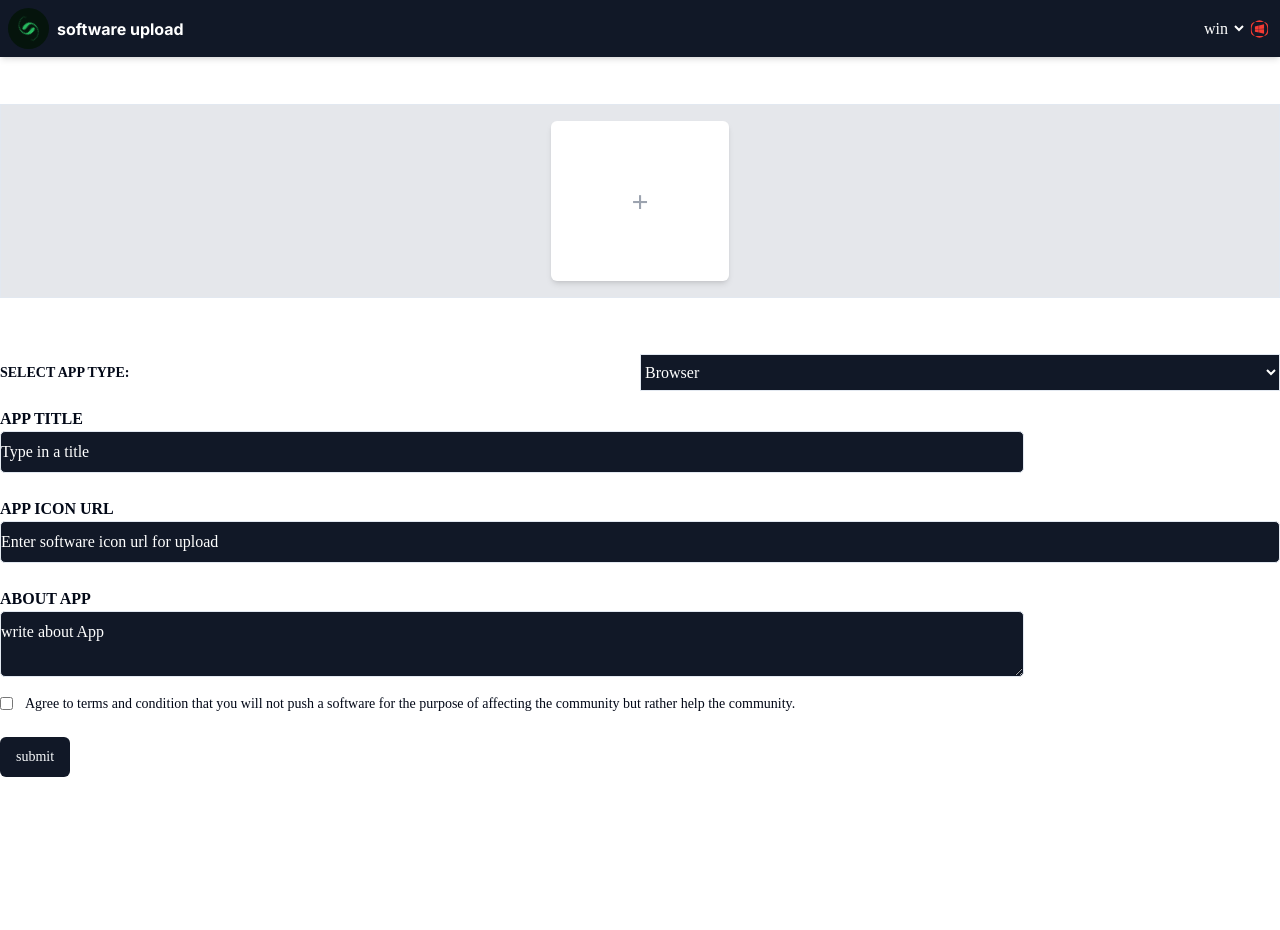
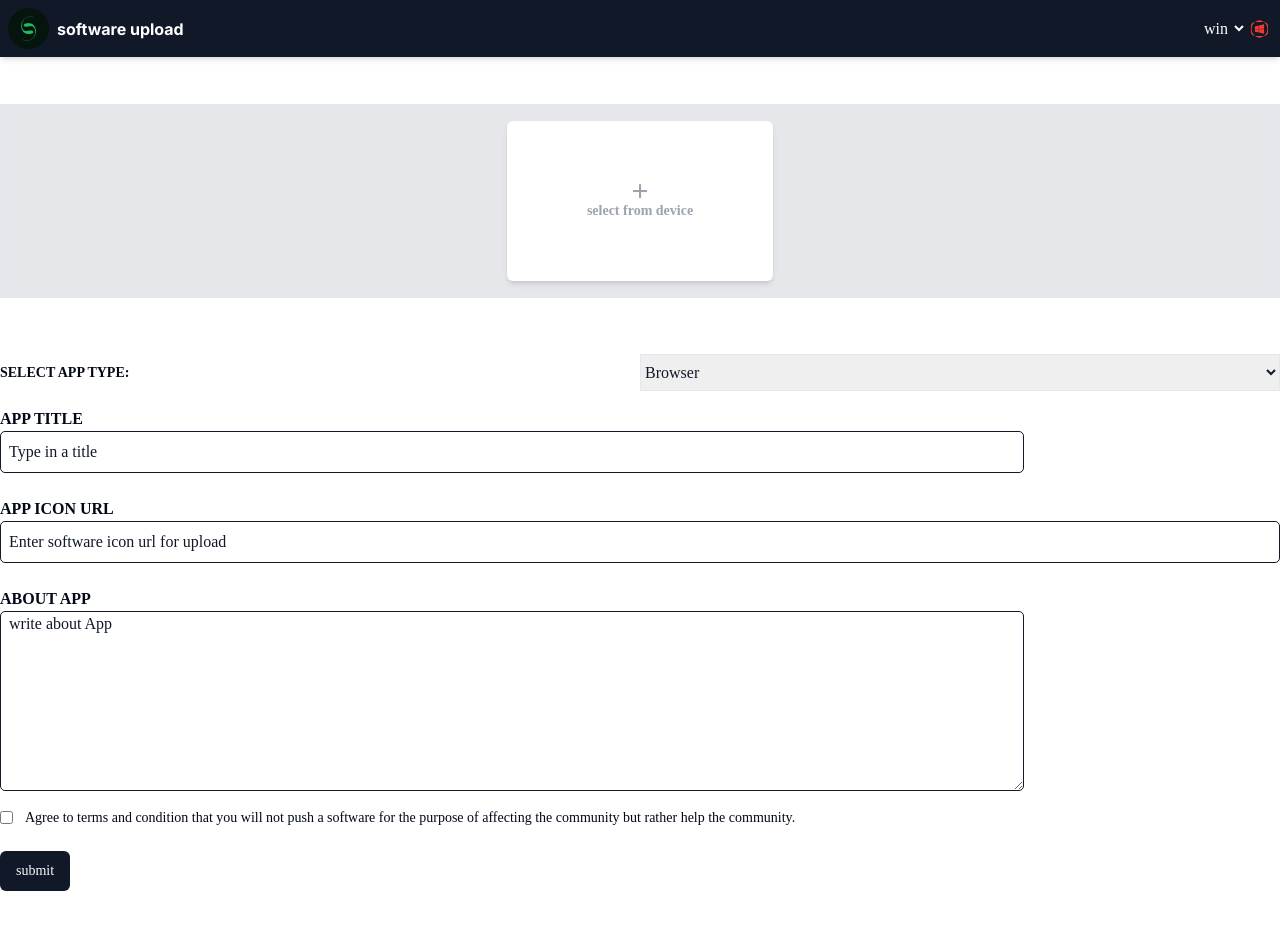
Before and after one commit to hcoretech/software_city, a Next.js app: page /Home in a window 1280 px wide. Shown: the top 930 px of the page. Before the commit the page ends 841 px from the top, so only its background shows below. Built offline with nearby package versions, Linux system fonts and the light colour scheme.

Commit message:
added some css for the create page

```diff
--- a/components/create.tsx
+++ b/components/create.tsx
@@ -92,10 +92,19 @@ export default function Create ()  {
                </h1> */}
              </div>
              <div className=" ">
-                <div  className=" flex justify-around my-10 border bg-gray-200 py-4">
+                <div  className=" flex justify-around  my-10 border bg-gray-200 py-4">
 
-                    <Button className= " transition delay-300 duration-300 ease-in-out bg-white text-gray-400 p-20 shadow-md font-bold text-[30px] ">
-                     +
+                    <Button className= "hover:text-white  transition delay-300 duration-300 ease-in-out bg-white text-gray-400 p-20 shadow-md font-bold  ">
+                     <span className="flex flex-col  items-center">
+                     <span className=" text-[30px]">
+                       +
+                     </span>
+                     <span>
+                        select from device
+                     </span>
+
+                     </span>
+
                     </Button>
                   </div>
                     {/* <div className=" justify-between flex flex-row shadow-sm  ">
@@ -129,7 +138,7 @@ export default function Create ()  {
                      <div>
                      <label className="flex flex-row justify-between items-center ">
                        <h1 className="font-bold text-[14px]"> SELECT APP TYPE:</h1>
-                     <select className="w-[50%] py-2  border  bg-gray-900 text-white"    onChange={(e)=>{
+                     <select className="w-[50%] py-2  border   text-gray-900"    onChange={(e)=>{
                         setType(e.target.value)
                      }}>
                         <option value='browser'>
@@ -150,7 +159,7 @@ export default function Create ()  {
                      <label className="flex flex-col">
                      <p className="font-bold ">APP TITLE</p>
                        <input
-                        className= " py-2  placeholder-white bg-gray-900  w-[80%]   border rounded-[5px] "
+                        className= " py-2 pl-2  placeholder-gray-900 border-gray-900  w-[80%] hover:shadow-sm hover:border-none hover:shadow-gray-900   border rounded-[5px] "
                         name="title"
                         type='text'
                         onChange={(e)=>setTitle(e.target.value)}
@@ -162,7 +171,7 @@ export default function Create ()  {
                        <label className="flex flex-col">
                        <p className="font-bold ">APP ICON URL</p>
                        <input
-                       className="py-2 placeholder-white  bg-gray-900  border rounded-[5px]"
+                       className="py-2 pl-2 placeholder-gray-900 border border-gray-900 hover:shadow-sm hover:border-none hover:shadow-gray-900  rounded-[5px]"
                         name="imageLink"
                         type='text'
                         onChange={(e)=>setImageLink(e.target.value)}
@@ -173,7 +182,7 @@ export default function Create ()  {
                        <label className="flex flex-col">
                         <p className="font-bold ">ABOUT APP</p>
                        <textarea
-                        className="py-2   placeholder-white  bg-gray-900  w-[80%]   border rounded-[5px]"
+                        className="h-[180px] pl-2 placeholder-gray-900 hover:shadow-sm hover:border-none hover:shadow-gray-900  w-[80%] border-gray-900    border rounded-[5px]"
                         name="description"
                         lang="eng"
                         onChange={(e)=>setDescription(e.target.value)}
@@ -197,7 +206,7 @@ export default function Create ()  {
 
                   </div>
 
-                  <div className="flex flex-row gap-5 mt-5 justify-space-between ">
+                  <div className="flex flex-row gap-5 mt-5 mb-5 justify-space-between ">
                     <Button type='submit'
                        className="bg-gray-900 hover:bg-blue-200"
                        disabled={loading}>
```
